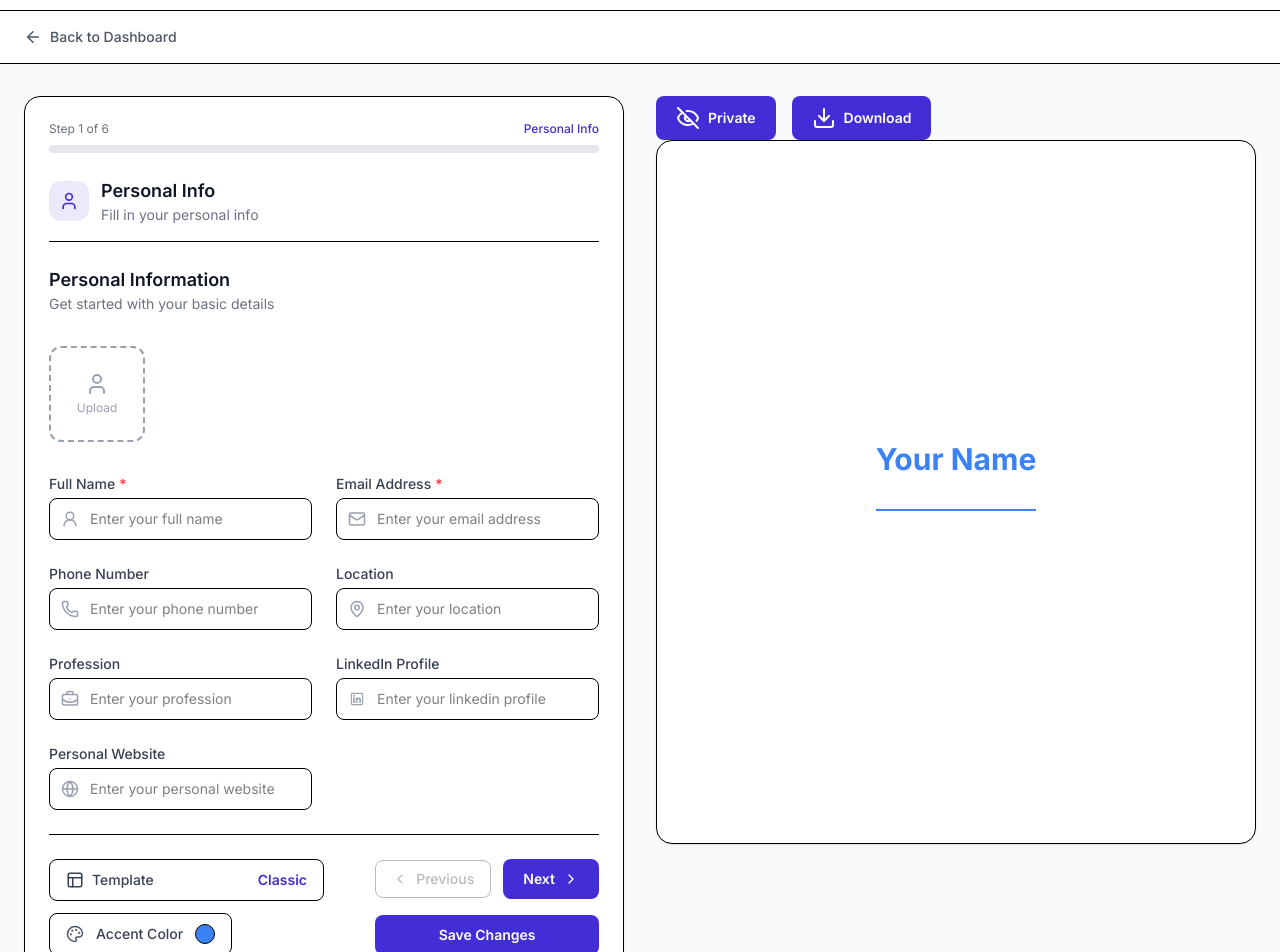
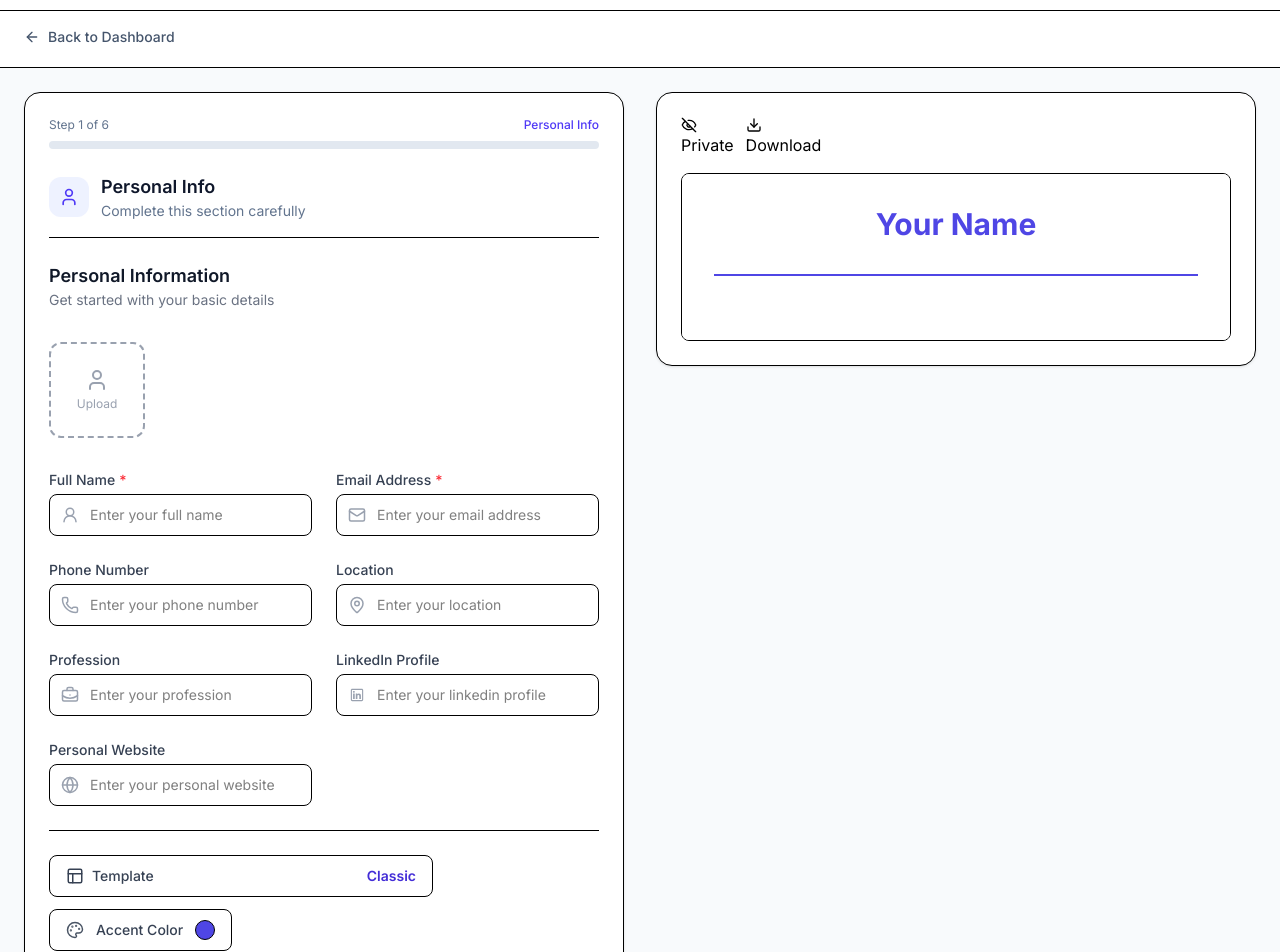
Before and after one commit to jobayerimtiaz/resumify-client, a React (Vite) app: page /app/builder/1 in a window 1280 px wide. Shown: the part 60-1012 px from the top of the page. Built offline with nearby package versions, Linux system fonts and the light colour scheme.

Commit message:
Preview feature added

```diff
--- /dev/null
+++ b/src/components/Loader.jsx
@@ -0,0 +1,8 @@
+const Loader = () => {
+  return (
+    <div>
+      <h1>Loading......</h1>
+    </div>
+  );
+};
+export default Loader;
--- a/src/pages/Dashboard.jsx
+++ b/src/pages/Dashboard.jsx
@@ -44,6 +44,7 @@ const Dashboard = () => {
 
   const editTitle = async (event) => {
     event.preventDefault();
+    navigate(`/app/builder/${editResumeId}`);
   };
 
   const deleteResume = async (resumeId) => {
--- a/src/pages/Preview.jsx
+++ b/src/pages/Preview.jsx
@@ -1,4 +1,47 @@
+import { useEffect, useState } from "react";
+import { dummyResumeData } from "../assets/assets";
+import Loader from "../components/Loader";
+import ResumePreview from "../components/ResumePreview";
+import { useParams } from "react-router-dom";
+
 const Preview = () => {
-  return <div>Preview</div>;
+  const { resumeId } = useParams();
+
+  const [isLoading, setIsLoading] = useState(true);
+
+  const [resumeData, setResumeData] = useState(null);
+
+  const loadResume = async () => {
+    setResumeData(
+      dummyResumeData.find((resume) => resume._id === resumeId || null)
+    );
+    setIsLoading(false);
+  };
+
+  useEffect(() => {
+    loadResume();
+  }, []);
+
+  return resumeData ? (
+    <div>
+      <div>
+        <ResumePreview
+          data={resumeData}
+          template={resumeData.template}
+          accentColor={resumeData.accent_color}
+        ></ResumePreview>
+      </div>
+    </div>
+  ) : (
+    <div>
+      {isLoading ? (
+        <Loader />
+      ) : (
+        <div>
+          <h1>Resume not found</h1>
+        </div>
+      )}
+    </div>
+  );
 };
 export default Preview;
--- a/src/pages/ResumeBuilder.jsx
+++ b/src/pages/ResumeBuilder.jsx
@@ -16,6 +16,7 @@ import {
   Sparkle,
   User,
 } from "lucide-react";
+
 import PersonalInfoForm from "../components/PersonalInfoForm";
 import ResumePreview from "../components/ResumePreview";
 import TemplateSelector from "../components/TemplateSelector";
@@ -28,6 +29,7 @@ import SkillsForm from "../components/SkillsForm";
 
 const ResumeBuilder = () => {
   const { resumeId } = useParams();
+
   const [resumeData, setResumeData] = useState({
     _id: "",
     title: "",
@@ -38,17 +40,9 @@ const ResumeBuilder = () => {
     project: [],
     skills: [],
     template: "classic",
-    accent_color: "#3B82F6",
+    accent_color: "#4F46E5",
     public: false,
   });
-
-  const loadExistingResume = async () => {
-    const resume = dummyResumeData.find((resume) => resume._id === resumeId);
-    if (resume) {
-      setResumeData(resume);
-      document.title = resume.title;
-    }
-  };
 
   const [activeSectionIndex, setActiveSectionIndex] = useState(0);
   const [removeBackground, setRemoveBackground] = useState(false);
@@ -64,22 +58,29 @@ const ResumeBuilder = () => {
 
   const activeSection = sections[activeSectionIndex];
 
+  /* ---------------------- RESTORED FUNCTIONS ---------------------- */
+
   useEffect(() => {
-    loadExistingResume();
-  }, []);
+    const resume = dummyResumeData.find((r) => r._id === resumeId);
+    if (resume) {
+      setResumeData(resume);
+      document.title = resume.title;
+    }
+  }, [resumeId]);
 
   const changeResumeVisibility = () => {
-    setResumeData({ ...resumeData, public: !resumeData.public });
+    setResumeData((prev) => ({ ...prev, public: !prev.public }));
   };
 
   const handleShare = () => {
     const frontendUrl = window.location.href.split("/app")[0];
-    const resumeUrl = frontendUrl + "/view" + resumeId;
+    const resumeUrl = `${frontendUrl}/view/${resumeId}`;
 
     if (navigator.share) {
       navigator.share({ url: resumeUrl, text: "My Resume" });
     } else {
-      alert("Share is not supported on your browser");
+      navigator.clipboard.writeText(resumeUrl);
+      alert("Link copied to clipboard");
     }
   };
 
@@ -87,43 +88,49 @@ const ResumeBuilder = () => {
     window.print();
   };
 
+  const saveChanges = () => {
+    console.log("Saving resume", resumeData);
+    // hook API here
+  };
+
+  /* ---------------------------------------------------------------- */
+
   return (
-    <div className="min-h-screen bg-gray-50">
+    <div className="min-h-screen bg-slate-50">
       {/* Header */}
-      <div className="border-b bg-white">
-        <div className="max-w-7xl mx-auto px-6 py-4 flex items-center gap-3">
+      <header className="bg-white border-b">
+        <div className="max-w-7xl mx-auto px-4 sm:px-6 py-4">
           <Link
             to="/app"
-            className="flex items-center gap-2 text-sm font-medium text-gray-600 hover:text-[#432DD7]"
+            className="inline-flex items-center gap-2 text-sm font-medium text-slate-600 hover:text-indigo-600"
           >
-            <ArrowLeft size={18} />
+            <ArrowLeft size={16} />
             Back to Dashboard
           </Link>
         </div>
-      </div>
+      </header>
 
-      <div className="md:max-w-7xl mx-auto px-6 py-8">
-        <div className="grid lg:grid-cols-12 gap-8">
+      {/* Main */}
+      <main className="max-w-7xl mx-auto px-4 sm:px-6 py-6">
+        <div className="grid grid-cols-1 lg:grid-cols-2 gap-8">
           {/* LEFT PANEL */}
-          <div className="lg:col-span-6">
-            <div className="w-3/4 md:w-full bg-white rounded-2xl shadow-sm border p-6 space-y-6">
+          <section className="bg-white rounded-2xl border shadow-sm p-5 sm:p-6 space-y-6">
             {/* Progress */}
             <div className="space-y-2">
-                <div className="flex justify-between text-xs text-gray-500">
+              <div className="flex justify-between text-xs text-slate-500">
                 <span>
                   Step {activeSectionIndex + 1} of {sections.length}
                 </span>
-                  <span className="font-medium text-[#432DD7]">
+                <span className="font-medium text-indigo-600">
                   {activeSection.name}
                 </span>
               </div>
-
-                <div className="h-2 bg-gray-200 rounded-full overflow-hidden">
+              <div className="h-2 bg-slate-200 rounded-full">
                 <div
-                    className="h-full bg-[#432DD7] transition-all duration-300"
+                  className="h-full bg-indigo-600 rounded-full transition-all"
                   style={{
                     width: `${
-                        (activeSectionIndex * 100) / (sections.length - 1)
+                      (activeSectionIndex / (sections.length - 1)) * 100
                     }%`,
                   }}
                 />
@@ -132,35 +139,32 @@ const ResumeBuilder = () => {
 
             {/* Section Header */}
             <div className="flex items-center gap-3 border-b pb-4">
-                <div className="w-10 h-10 rounded-xl bg-[#432DD7]/10 flex items-center justify-center">
-                  <activeSection.icon className="text-[#432DD7]" size={20} />
+              <div className="w-10 h-10 rounded-xl bg-indigo-50 flex items-center justify-center">
+                <activeSection.icon className="text-indigo-600" size={20} />
               </div>
               <div>
-                  <h2 className="text-lg font-semibold text-gray-900">
+                <h2 className="text-lg font-semibold text-slate-900">
                   {activeSection.name}
                 </h2>
-                  <p className="text-sm text-gray-500">
-                    Fill in your {activeSection.name.toLowerCase()}
+                <p className="text-sm text-slate-500">
+                  Complete this section carefully
                 </p>
               </div>
             </div>
 
-              {/* Form Content */}
-              <div className="space-y-6">
-                {activeSection?.id === "personal" && (
+            {/* FORMS */}
+            {activeSection.id === "personal" && (
               <PersonalInfoForm
                 data={resumeData.personal_info}
                 onChange={(data) =>
-                      setResumeData((prev) => ({
-                        ...prev,
-                        personal_info: data,
-                      }))
+                  setResumeData((prev) => ({ ...prev, personal_info: data }))
                 }
                 removeBackground={removeBackground}
                 setRemoveBackground={setRemoveBackground}
               />
             )}
-                {activeSection?.id === "summary" && (
+
+            {activeSection.id === "summary" && (
               <ProfessionalSummary
                 data={resumeData.professional_summary}
                 onChange={(data) =>
@@ -169,164 +173,124 @@ const ResumeBuilder = () => {
                     professional_summary: data,
                   }))
                 }
-                    setResumeData={setResumeData}
               />
             )}
-                {activeSection?.id === "experience" && (
+
+            {activeSection.id === "experience" && (
               <ExperienceForm
                 data={resumeData.experience}
                 onChange={(data) =>
-                      setResumeData((prev) => ({
-                        ...prev,
-                        experience: data,
-                      }))
+                  setResumeData((prev) => ({ ...prev, experience: data }))
                 }
               />
             )}
-                {activeSection?.id === "education" && (
+
+            {activeSection.id === "education" && (
               <EducationForm
                 data={resumeData.education}
                 onChange={(data) =>
-                      setResumeData((prev) => ({
-                        ...prev,
-                        education: data,
-                      }))
+                  setResumeData((prev) => ({ ...prev, education: data }))
                 }
               />
             )}
-                {activeSection?.id === "projects" && (
+
+            {activeSection.id === "projects" && (
               <ProjectForm
                 data={resumeData.project}
                 onChange={(data) =>
-                      setResumeData((prev) => ({
-                        ...prev,
-                        project: data,
-                      }))
+                  setResumeData((prev) => ({ ...prev, project: data }))
                 }
               />
             )}
-                {activeSection?.id === "skills" && (
+
+            {activeSection.id === "skills" && (
               <SkillsForm
                 data={resumeData.skills}
                 onChange={(data) =>
-                      setResumeData((prev) => ({
-                        ...prev,
-                        skills: data,
-                      }))
+                  setResumeData((prev) => ({ ...prev, skills: data }))
                 }
               />
             )}
-              </div>
 
-              {/* Navigation */}
-              {/* Footer Navigation */}
-              <div className="pt-6 border-t relative overflow-visible">
-                <div className="flex flex-col sm:flex-row sm:items-center sm:justify-between gap-4">
-                  {/* Left: Design Controls */}
-                  <div className="w-full flex flex-wrap items-center gap-3 md:w-2/4">
+            {/* FOOTER */}
+            <div className="border-t pt-6 space-y-4">
+              <div className="flex flex-wrap gap-3">
                 <TemplateSelector
                   selectedTemplate={resumeData.template}
                   onchange={(template) =>
                     setResumeData((prev) => ({ ...prev, template }))
                   }
                 />
-
                 <ColorPicker
                   selectedColor={resumeData.accent_color}
                   onChange={(color) =>
-                        setResumeData((prev) => ({
-                          ...prev,
-                          accent_color: color,
-                        }))
+                    setResumeData((prev) => ({ ...prev, accent_color: color }))
                   }
                 />
               </div>
 
-                  {/* Right: Navigation */}
-                  <div className="flex flex-col gap-4">
-                    <div className="flex items-center gap-3">
+              <div className="flex justify-between items-center gap-3">
                 <button
-                        onClick={() =>
-                          setActiveSectionIndex((prev) => Math.max(prev - 1, 0))
-                        }
                   disabled={activeSectionIndex === 0}
-                        className="flex items-center gap-2 px-4 py-2 text-sm font-medium
-          rounded-lg border text-gray-600
-          disabled:opacity-40 disabled:cursor-not-allowed
-          hover:border-[#432DD7] hover:text-[#432DD7]
-          transition"
+                  onClick={() => setActiveSectionIndex((i) => i - 1)}
+                  className="px-4 py-2 border rounded-lg text-sm"
                 >
                   <ChevronLeft size={16} />
-                        Previous
                 </button>
 
                 <button
-                        onClick={() =>
-                          setActiveSectionIndex((prev) =>
-                            Math.min(prev + 1, sections.length - 1)
-                          )
-                        }
+                  onClick={saveChanges}
+                  className="px-6 py-2 bg-indigo-600 text-white rounded-lg"
+                >
+                  Save Changes
+                </button>
+
+                <button
                   disabled={activeSectionIndex === sections.length - 1}
-                        className="flex items-center gap-2 px-5 py-2.5 text-sm font-semibold text-white
-          bg-[#432DD7] rounded-lg hover:bg-[#3623b3]
-          disabled:opacity-50 disabled:cursor-not-allowed
-          transition"
+                  onClick={() => setActiveSectionIndex((i) => i + 1)}
+                  className="px-4 py-2 bg-indigo-600 text-white rounded-lg"
                 >
-                        Next
                   <ChevronRight size={16} />
                 </button>
               </div>
-                    <button
-                      className="w-1/2 md:w-full flex justify-center items-center gap-2 px-5 py-2.5 text-sm font-semibold text-white
-          bg-[#432DD7] rounded-lg hover:bg-[#3623b3]"
-                    >
-                      Save Changes
+            </div>
+          </section>
+
+          {/* RIGHT PANEL */}
+          <section className="bg-white rounded-2xl border shadow-sm p-4 sm:p-6 lg:sticky lg:top-6 h-fit">
+            <div className="flex flex-wrap gap-3 mb-4">
+              {resumeData.public && (
+                <button onClick={handleShare} className="btn-primary">
+                  <Share2Icon size={16} /> Share
+                </button>
+              )}
+
+              <button onClick={changeResumeVisibility} className="btn-primary">
+                {resumeData.public ? (
+                  <EyeIcon size={16} />
+                ) : (
+                  <EyeOffIcon size={16} />
+                )}
+                {resumeData.public ? "Public" : "Private"}
+              </button>
+
+              <button onClick={DownloadResume} className="btn-primary">
+                <DownloadIcon size={16} /> Download
               </button>
             </div>
-                </div>
-              </div>
-            </div>
-          </div>
 
-          {/* RIGHT PANEL — Preview */}
-          <div className="lg:col-span-6">
-            <div className="flex gap-4">
-              {resumeData.public && (
-                <button onClick={handleShare}>
-                  <Share2Icon />
-                  Share
-                </button>
-              )}
-              <button
-                onClick={changeResumeVisibility}
-                className=" flex justify-center items-center gap-2 px-5 py-2.5 text-sm font-semibold text-white
-          bg-[#432DD7] rounded-lg hover:bg-[#3623b3]"
-              >
-                {resumeData.public ? <EyeIcon /> : <EyeOffIcon />}
-                {resumeData.public ? "Public" : "Private"}
-              </button>
-              <button
-                onClick={DownloadResume}
-                className=" flex justify-center items-center gap-2 px-5 py-2.5 text-sm font-semibold text-white
-          bg-[#432DD7] rounded-lg hover:bg-[#3623b3]"
-              >
-                <DownloadIcon />
-                Download
-              </button>
-            </div>
-            <div className="sticky top-8 bg-white border rounded-2xl shadow-sm p-6 h-[calc(100vh-6rem)] flex items-center justify-center">
-              <p className="text-sm text-gray-400">
+            <div className="max-h-[75vh] overflow-auto border rounded-lg">
               <ResumePreview
                 data={resumeData}
                 template={resumeData.template}
                 accentColor={resumeData.accent_color}
-                ></ResumePreview>
-              </p>
+              />
             </div>
+          </section>
         </div>
-        </div>
-      </div>
+      </main>
     </div>
   );
 };
+
 export default ResumeBuilder;
```
Lines whose indentation alone changed are shown as unchanged.
